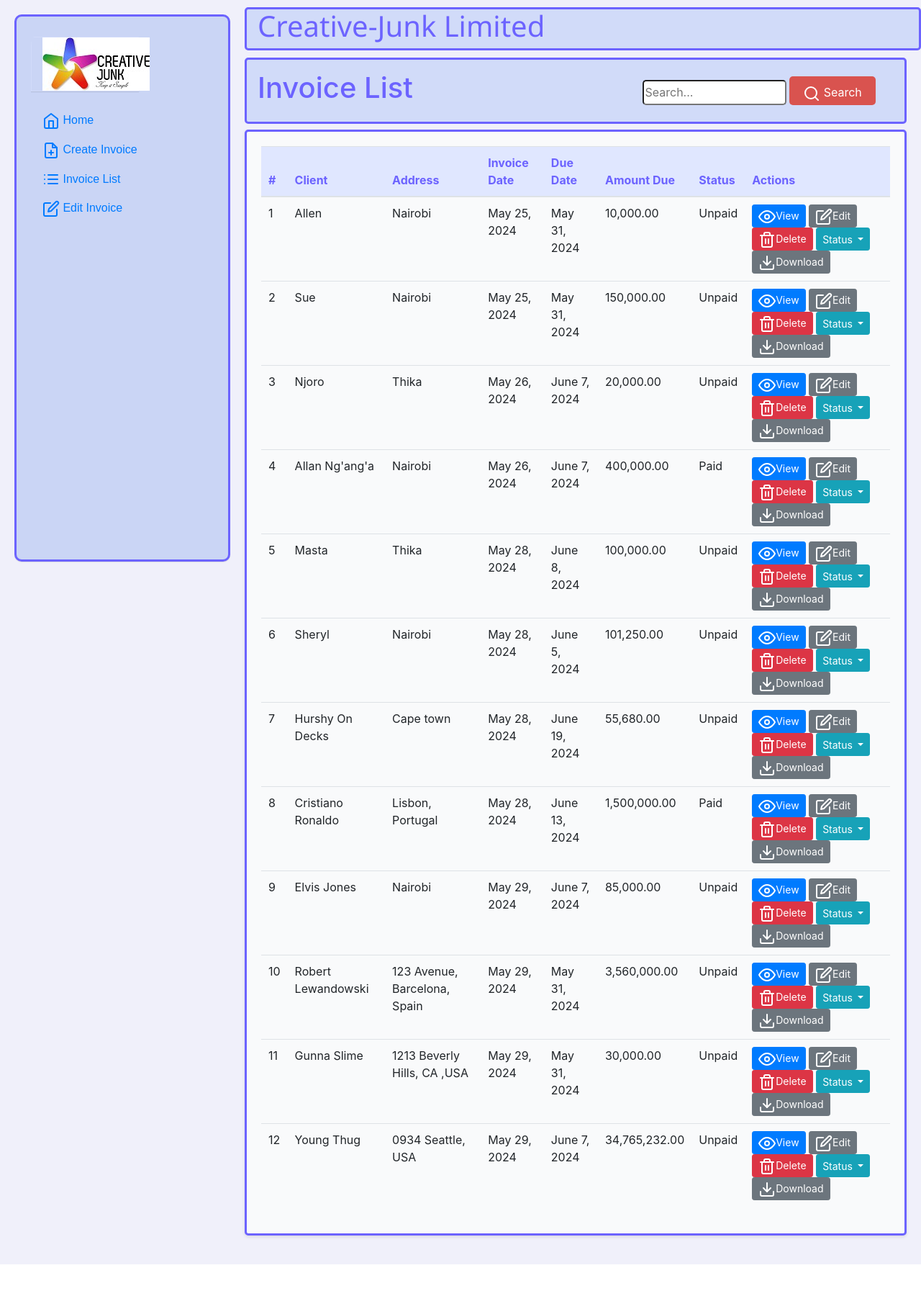
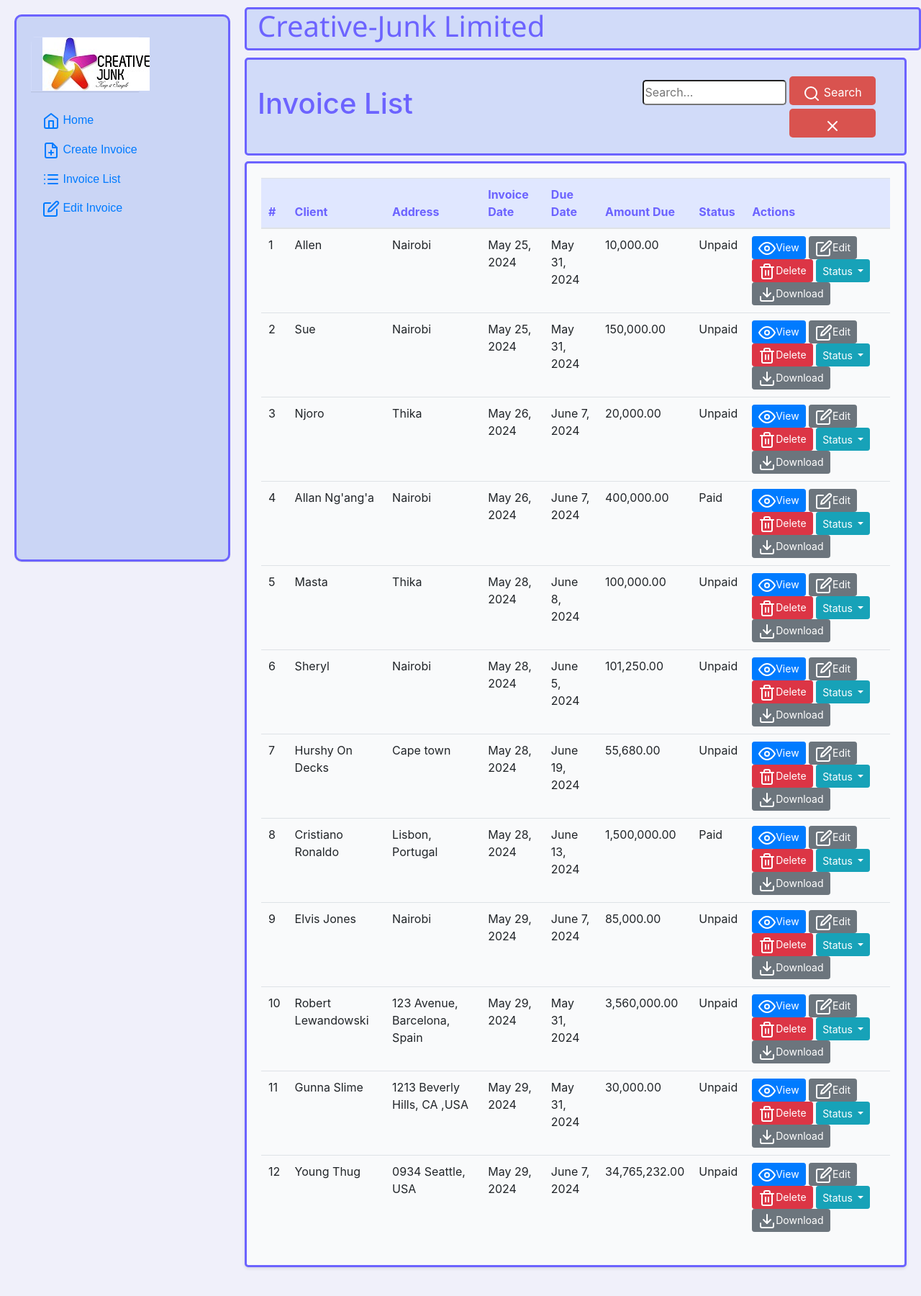
Before and after one commit to allan-nganga/django_invoice_generator, a Django app: page /invoices/ in a window 1280 px wide. Shown: the whole page at 72% size. Before the commit the page ends 1756 px from the top, so only its background shows below. Run offline with Django 5.2, Linux system fonts and the light colour scheme; data comes from the database, SQL or seed files in the repository; some libraries are stand-ins or nearby versions.

Commit message:
Added cancel button to search bar

```diff
--- a/login/templates/invoice/invoice_list.html
+++ b/login/templates/invoice/invoice_list.html
@@ -104,6 +104,7 @@
         <form method="get" action="{% url 'invoicing_app:invoice_list' %}">
             <input type="text" name="q" placeholder="Search..." value="{{ request.GET.q }}">
             <button type="submit"><span data-feather="search"></span> Search</button>
+            <button type="button" class="clear-button" onclick="clearSearch()"><span data-feather="x"></span></button>
             <!-- <input type="text" placeholder="Search..."> -->
         </form>
     </div>
@@ -166,4 +167,14 @@
 </tbody>
 </table>
 </div>
+<script>
+    function clearSearch() {
+        // Clear the search input field
+        const searchInput = document.querySelector('.search-bar input[name="q"]');
+        searchInput.value = '';
+
+        // Redirect to the invoice list page without query parameters
+        window.location.href = "{% url 'invoicing_app:invoice_list' %}";
+    }
+    </script>
 {% endblock %}
```
